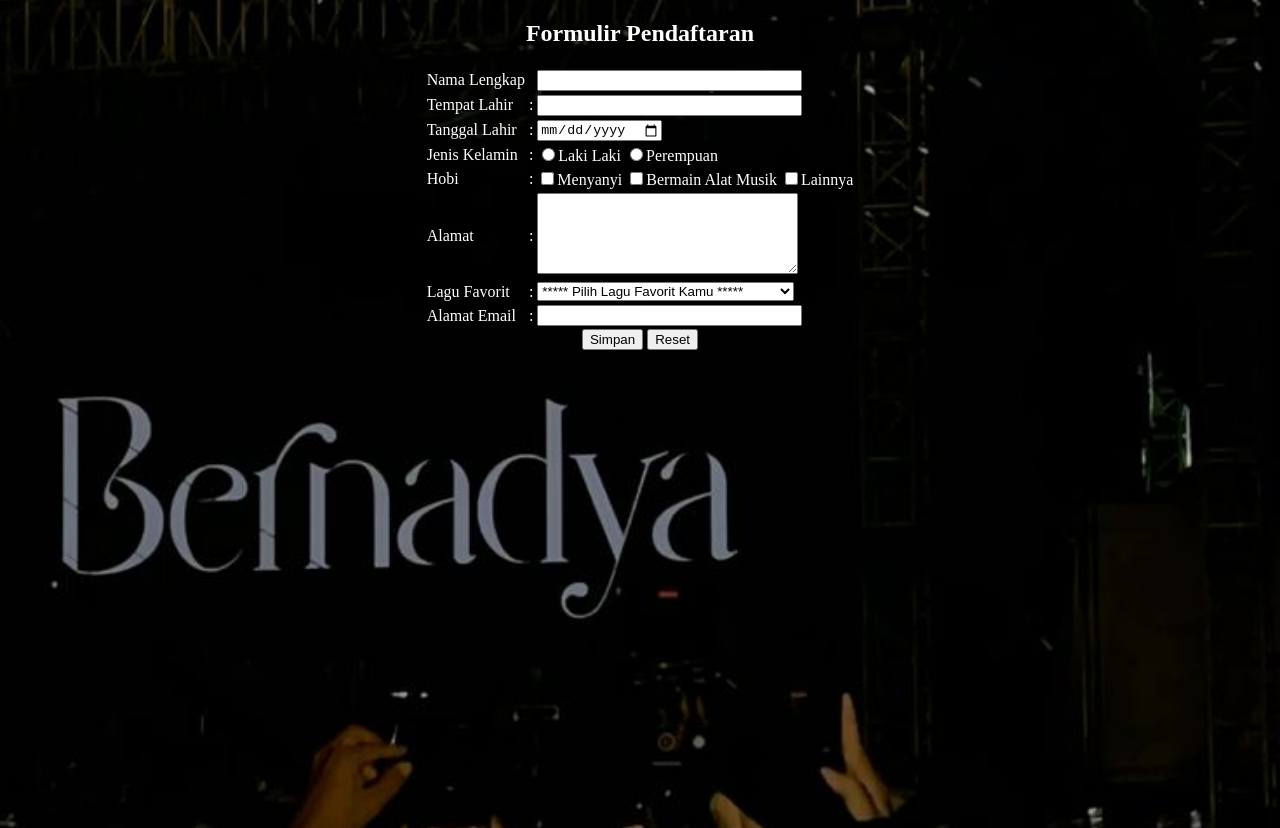
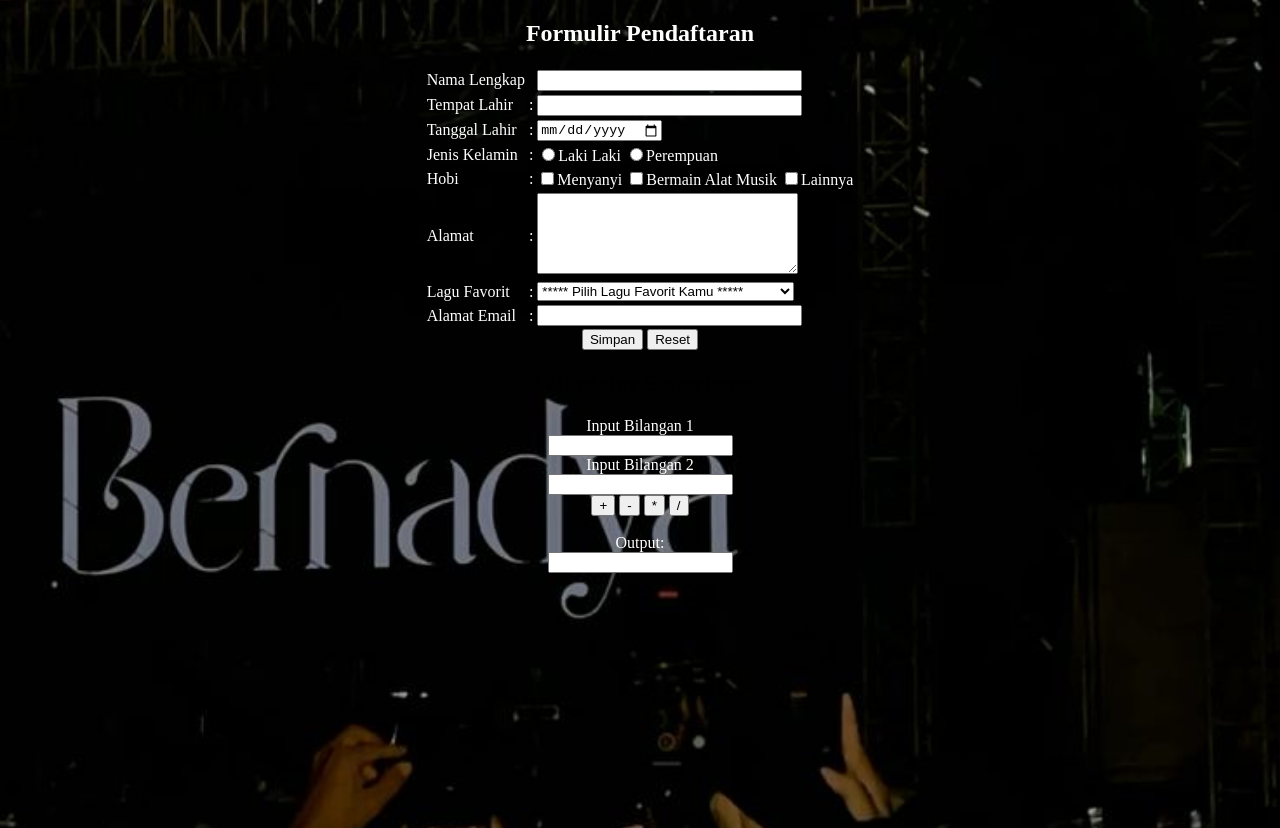
Before and after one commit to randii-tech/pendaftaran, a plain HTML site: page index.html in a window 1280 px wide. Drawn offline with Linux system fonts and the light colour scheme.

Commit message:
Update index.html

```diff
--- a/index.html
+++ b/index.html
@@ -94,6 +94,57 @@
     </center></table>
     <input type="submit" value="Simpan">
     <input type="submit" value="Reset">
+
+    <h2>Kalkulator Sederhana</h2>
+
+  <label style="color: white;">Input Bilangan 1</label><br>
+  <input type="number" id="bil1"><br>
+
+  <label style="color: white;">Input Bilangan 2</label><br>
+  <input type="number" id="bil2"><br>
+
+  <button onclick="hitung('+')">+</button>
+  <button onclick="hitung('-')">-</button>
+  <button onclick="hitung('*')">*</button>
+  <button onclick="hitung('/')">/</button>
+  <br><br>
+
+  <label style="color: white;">Output:</label><br>
+  <input type="text" id="hasil" readonly>
+
+  <script>
+    function hitung(operasi) {
+      let bil1 = parseFloat(document.getElementById("bil1").value);
+      let bil2 = parseFloat(document.getElementById("bil2").value);
+      let hasil = 0;
+
+      if (isNaN(bil1) || isNaN(bil2)) {
+        alert("Masukkan kedua bilangan terlebih dahulu!");
+        return;
+      }
+
+      switch (operasi) {
+        case '+':
+          hasil = bil1 + bil2;
+          break;
+        case '-':
+          hasil = bil1 - bil2;
+          break;
+        case '*':
+          hasil = bil1 * bil2;
+          break;
+        case '/':
+          if (bil2 === 0) {
+            alert("Tidak bisa dibagi dengan nol!");
+            return;
+          }
+          hasil = bil1 / bil2;
+          break;
+      }
+
+      document.getElementById("hasil").value = hasil;
+    }
+  </script>
 </body>
 
 </html>
```
